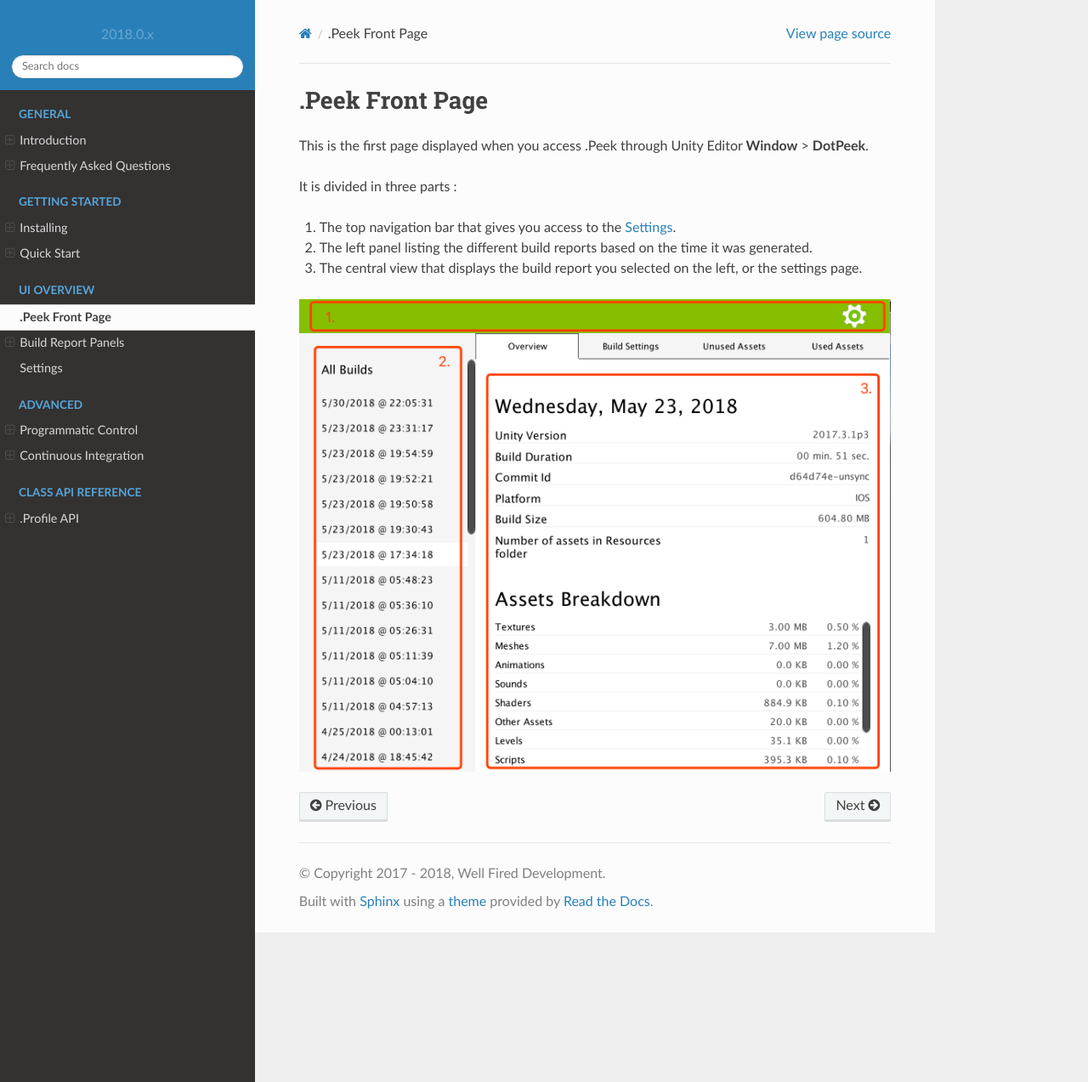
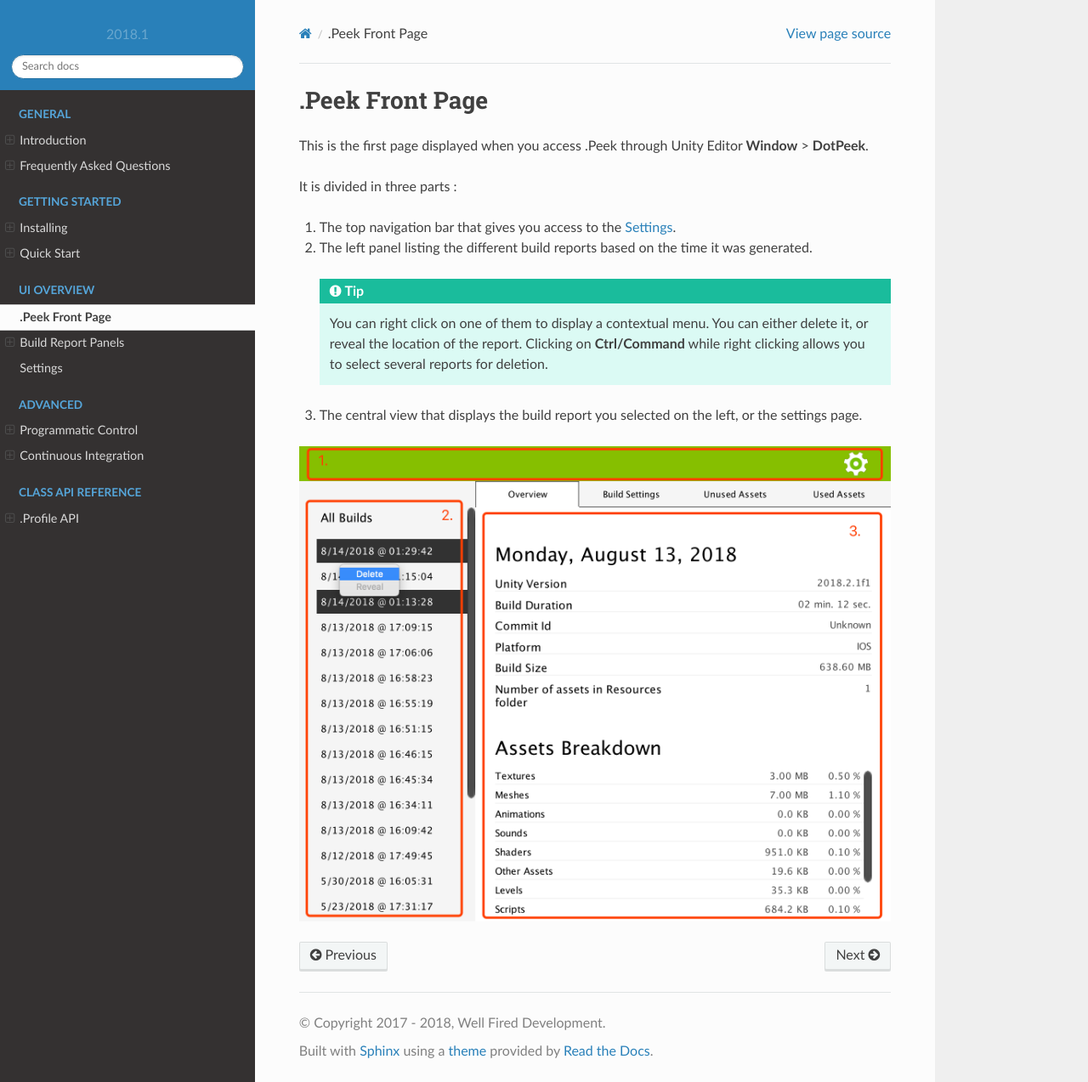
Before and after one commit to WellFiredDevelopment/dotPeekDocumentation, a Sphinx documentation site: the page built from sphinx/source/ui-overview/front-page.rst, in a window 1280 px wide and 1273 px high. Shown: the whole window at 85% size. Built offline with Sphinx 7.4.7 and the Read the Docs theme 2.0.0, drawn with Linux system fonts in a browser that asks for light colours.

Commit message:
Update doc for version 2018.1

```diff
--- a/sphinx/source/conf.py
+++ b/sphinx/source/conf.py
@@ -53,9 +53,9 @@
 # built documents.
 #
 # The short X.Y version.
-version = u'2018.0.x'
+version = u'2018.1'
 # The full version, including alpha/beta/rc tags.
-release = u'2018.0.x'
+release = u'2018.1'
 
 # The language for content autogenerated by Sphinx. Refer to documentation
 # for a list of supported languages.
--- a/sphinx/source/ui-overview/build-report-panels/build-report-assets.rst
+++ b/sphinx/source/ui-overview/build-report-panels/build-report-assets.rst
@@ -4,6 +4,8 @@
 ======================
 
 These two panels give you a detailed list of the assets included or not in your build.
+
+.. tip:: You can click on any asset. If the asset is located in your project **Assets** folder, the asset will be selected in your project panel.
 
 .. image:: images/build-report-assets/assets.png
 
--- a/sphinx/source/ui-overview/front-page.rst
+++ b/sphinx/source/ui-overview/front-page.rst
@@ -7,6 +7,8 @@
 
 1. The top navigation bar that gives you access to the :ref:`doc_ui-overview_settings-page`.
 2. The left panel listing the different build reports based on the time it was generated.
+  .. tip:: You can right click on one of them to display a contextual menu. You can either delete it, or reveal the location of the report.
+      Clicking on **Ctrl/Command** while right clicking allows you to select several reports for deletion.
 3. The central view that displays the build report you selected on the left, or the settings page.
 
 .. image:: images/main-page/main-page.png
```
Also changed, not shown: sphinx/source/ui-overview/images/main-page/main-page.png.
